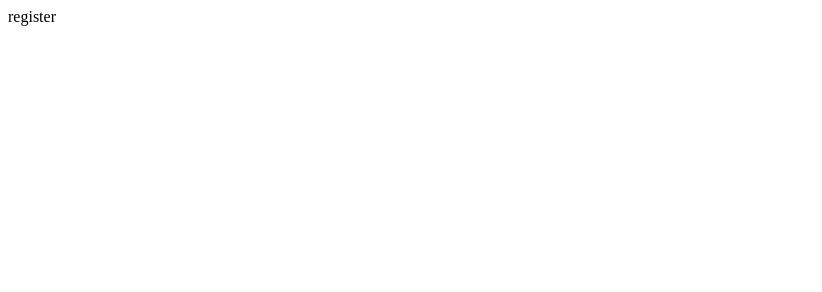
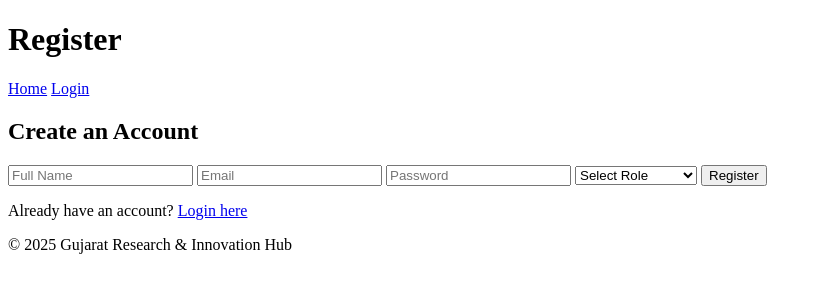
Before and after one commit to Yug23IT013/Research-Innovation-Hub, a plain HTML site: page frontend/register.html in a window 1280 px wide. Shown: the whole page, without its empty margins (0-822 px from the left). Drawn offline with Linux system fonts and the light colour scheme.

Commit message:
Update register.html

```diff
--- a/frontend/register.html
+++ b/frontend/register.html
@@ -1 +1,48 @@
-register
+<!DOCTYPE html>
+<html lang="en">
+<head>
+    <meta charset="UTF-8">
+    <meta name="viewport" content="width=device-width, initial-scale=1.0">
+    <title>Register</title>
+    <link rel="icon" type="image/png" href="logo.png">
+    <link rel="stylesheet" href="styles.css">
+</head>
+<body>
+
+    <header>
+        <h1>Register</h1>
+        <nav>
+            <a href="index.html">Home</a>
+            <a href="login.html">Login</a>
+        </nav>
+    </header>
+
+    <main>
+        <section class="form-container">
+            <h2>Create an Account</h2>
+            <form id="registerForm">
+                <input type="text" id="name" placeholder="Full Name" required>
+                <input type="email" id="email" placeholder="Email" required>
+                <input type="password" id="password" placeholder="Password" required>
+                <select id="role" required>
+                    <option value="">Select Role</option>
+                    <option value="Researcher">Researcher</option>
+                    <option value="Entrepreneur">Entrepreneur</option>
+                    <option value="Investor">Investor</option>
+                    <option value="Policy Maker">Policy Maker</option>
+                    <option value="IPR Professional">IPR Professional</option>
+                </select>
+                <button type="submit" class="btn">Register</button>
+            </form>
+            <p>Already have an account? <a href="login.html">Login here</a></p>
+            <p id="registerMessage"></p>
+        </section>
+    </main>
+
+    <footer>
+        <p>&copy; 2025 Gujarat Research & Innovation Hub</p>
+    </footer>
+
+    <script src="script.js"></script>
+</body>
+</html>
```
